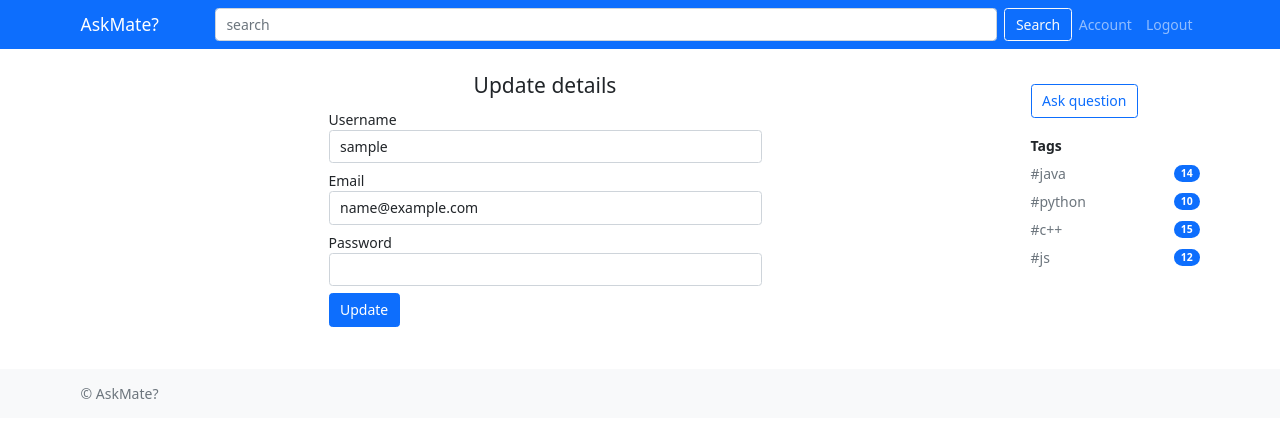
After one commit to luqkrzy/ask_mate, a Flask app: page /update_account in a window 1280 px wide. The commit adds this page. Shown: the top 438 px of the page. Run offline with Flask 2, Linux system fonts and the light colour scheme; a user stored in the database is signed in; tables that the repository leaves empty hold one stand-in row (values such as "Sample post"); parts of the project's set-up code (start-up, migrations or seed data) failed here and were passed over; some libraries are stand-ins or nearby versions.

Commit message:
implement macros for forms

```diff
--- a/askmate/__init__.py
+++ b/askmate/__init__.py
@@ -12,4 +12,3 @@ login_manager.login_view = 'route_login'
 login_manager.login_message_category = 'info'
 
 from askmate import routes
-from askmate import static
--- a/askmate/forms.py
+++ b/askmate/forms.py
@@ -1,4 +1,6 @@
 from flask_wtf import FlaskForm
+from flask_wtf.file import FileAllowed, FileField
+from flask_login import current_user
 from wtforms import StringField, PasswordField, SubmitField, BooleanField
 from wtforms.validators import DataRequired, Length, Email, EqualTo, ValidationError
 from askmate.models import Users
@@ -16,6 +18,17 @@ class RegistrationForm(FlaskForm):
         if user:
             raise ValidationError('That email is taken. Choose a different one.')
 
+class UpdateAccountForm(FlaskForm):
+    username = StringField('Username', validators=[DataRequired(), Length(min=4, max=20)])
+    email = StringField('Email', validators=[DataRequired(), Email(), Length(max=120)])
+    password = PasswordField('Password', validators=[DataRequired()])
+    submit = SubmitField('Update')
+
+    def validate_email(self, email):
+        user = Users.query.filter_by(email=email.data).first()
+        if user:
+                raise ValidationError('That email is taken. Please choose a different one.')
+
 
 class LoginForm(FlaskForm):
     email = StringField('Email', validators=[DataRequired(), Email()])
--- a/askmate/models.py
+++ b/askmate/models.py
@@ -5,7 +5,7 @@ from flask_login import UserMixin
 
 # Base = automap_base()
 # Base.prepare(db.engine, reflect=True)
-
+#
 # Users = Base.classes.users
 
 @login_manager.user_loader
--- a/askmate/routes.py
+++ b/askmate/routes.py
@@ -1,8 +1,10 @@
 from flask import render_template, url_for, flash, redirect, request
 from askmate import app, db, bcrypt
-from askmate.forms import RegistrationForm, LoginForm
+from flask_wtf.file import FileField, FileAllowed, F
+from askmate.forms import RegistrationForm, LoginForm, UpdateAccountForm
 from askmate.models import Users
 from flask_login import login_user, current_user, logout_user, login_required
+
 
 @app.route("/")
 @app.route("/home")
@@ -39,7 +41,6 @@ def route_login():
     if request.method == 'GET':
         if current_user.is_authenticated:
             return redirect(url_for('route_home'))
-        return render_template('login.html', form=form)
 
     elif request.method == 'POST' and form.validate_on_submit():
         # user = db.session.query(Users).filter(Users.email==form.email.data).first()
@@ -54,13 +55,39 @@ def route_login():
 
     return render_template('login.html', form=form)
 
+
 @app.route("/logout")
 def route_logout():
     logout_user()
     return redirect(url_for('route_home'))
 
 
-@app.route("/account")
+@app.route("/account", methods=['GET', 'POST'])
 @login_required
 def route_account():
     return render_template('account.html')
+
+@app.route("/update_account", methods=['GET', 'POST'])
+@login_required
+def route_update_account():
+    form = UpdateAccountForm()
+    print(request.method)
+
+    if request.method == 'GET':
+        form.username.data = current_user.user_name
+        form.email.data = current_user.email
+
+    if request.method == 'POST' and form.validate_on_submit():
+        print('into')
+        current_user.user_name = form.username.data
+        current_user.email = form.email.data
+        if bcrypt.check_password_hash(current_user.password, form.password.data):
+            print(form.username.data)
+            print(form.email.data)
+            db.session.commit()
+            flash('Your account has been updated!', 'success')
+            return redirect(url_for('route_account'))
+        else:
+            flash('wrong password', 'danger')
+
+    return render_template('update_account.html', form=form)
--- /dev/null
+++ b/askmate/templates/_macros.html
@@ -0,0 +1,16 @@
+{# render wtf fields vith validartion  #}
+{% macro render_field(field) %}
+	<div class="form-label">
+		{{ field.label(class="form-control-label") }}
+		{% if field.errors %}
+			{{ field(class="form-control is-invalid") }}
+			<div class="invalid-feedback">
+				{% for error in field.errors %}
+					<span>{{ error }}</span>
+				{% endfor %}
+			</div>
+		{% else %}
+			{{ field(class="form-control") }}
+		{% endif %}
+	</div>
+{% endmacro %}
--- a/askmate/templates/layout.html
+++ b/askmate/templates/layout.html
@@ -14,8 +14,6 @@
                 font-size: 14px;
             }
 		</style>
-
-
 	{% endblock -%}
 </head>
 <body>
@@ -26,7 +24,6 @@
 			<span class="navbar-toggler-icon"></span>
 		</button>
 		<div class="collapse navbar-collapse" id="navbarCollapse">
-
 			<form class="d-flex w-100">
 				<input class="form-control ms-5 me-2" type="search" placeholder="search" aria-label="Search">
 				<button class="btn btn-outline-light" type="submit">Search</button>
@@ -67,6 +64,7 @@
 		</div>
 		<div class="col-sm-2">
 			<a class="btn btn-outline-primary my-3" href="#" role="button">Ask question</a>
+			<p class="fw-bold my-1">Tags</p>
 			<div class="list-group">
 				<a href="#" class="d-flex link-secondary text-decoration-none justify-content-between align-items-center my-1">#java<span class="badge bg-primary rounded-pill">14</span></a>
 				<a href="#" class="d-flex link-secondary text-decoration-none justify-content-between align-items-center my-1">#python<span class="badge bg-primary rounded-pill">10</span></a>
--- /dev/null
+++ b/askmate/templates/update_account.html
@@ -0,0 +1,22 @@
+{% extends "layout.html" %}
+{% from '_macros.html' import render_field %}
+{% block title %}Account{% endblock %}
+{% block content %}
+	{#	section update account #}
+	<section>
+		<div class="row justify-content-center">
+			<form action="{{ url_for('route_update_account') }}" method="post" class=" row w-50">
+				{{ form.hidden_tag() }}
+				<fieldset>
+					<legend class="text-center">Update details</legend>
+					{{ render_field(form.username) }}
+					{{ render_field(form.email) }}
+					{{ render_field(form.password) }}
+				</fieldset>
+				<div class="form-group">
+					{{ form.submit(class="btn btn-primary") }}
+				</div>
+			</form>
+		</div>
+	</section> {# end user card #}
+{% endblock %}
```
Also changed, not shown: askmate/templates/account.html (+21 -5 lines), askmate/templates/login.html (+5 -27 lines), askmate/templates/register.html (+6 -53 lines).
